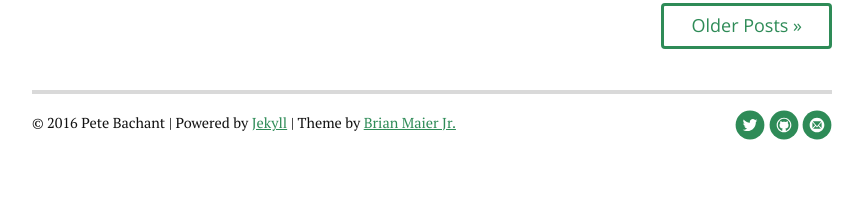
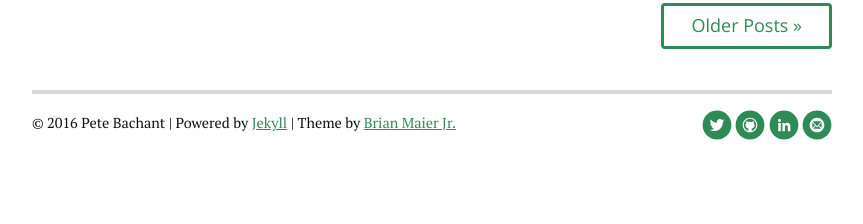
Before and after one commit to petebachant/petebachant.github.io, a Jekyll site: the page built from index.html, in a window 1280 px wide. Shown: the part 1201-1425 px from the top of the page, without its empty margins (208-1071 px from the left). Built offline with Jekyll 4.4.1, drawn with Linux system fonts in a browser that asks for light colours; nearby versions of some CDN libraries; the list of posts is cut into pages by our own code.

Commit message:
Add LinkedIn to footer

```diff
--- a/_config.yml
+++ b/_config.yml
@@ -30,5 +30,6 @@ social:
    github: petebachant
    twitter: petebachant
    email: petebachant@gmail.com
+   linkedin: petebachant
 
 google_analytics: "UA-83958101-2"
--- a/_includes/footer.html
+++ b/_includes/footer.html
@@ -28,6 +28,13 @@
                   </svg>
             </a></li>
             {% endif %}
+            {% if site.social.linkedin %}
+            <li><a href="https://linkedin.com/in/{{ site.social.linkedin }}">
+                  <svg id="linkedin" class="custom-icon" version="1.1" xmlns="http://www.w3.org/2000/svg" xmlns:xlink="http://www.w3.org/1999/xlink" viewBox="0 0 100 100" style="height: 30px; width: 30px;"><circle class="outer-shape" cx="50" cy="50" r="48" style="opacity: 1;"></circle>
+                  <path class="inner-shape" style="opacity: 1;" transform="translate(25,25) scale(0.1)" d="M150.65,100.682c0,27.992-22.508,50.683-50.273,50.683c-27.765,0-50.273-22.691-50.273-50.683 C50.104,72.691,72.612,50,100.377,50C128.143,50,150.65,72.691,150.65,100.682z M143.294,187.333H58.277V462h85.017V187.333z M279.195,187.333h-81.541V462h81.541c0,0,0-101.877,0-144.181c0-38.624,17.779-61.615,51.807-61.615 c31.268,0,46.289,22.071,46.289,61.615c0,39.545,0,144.181,0,144.181h84.605c0,0,0-100.344,0-173.915 s-41.689-109.131-99.934-109.131s-82.768,45.369-82.768,45.369V187.333z"></path>
+                  </svg>
+            </a></li>
+            {% endif %}
             {% if site.social.email %}
             <li><a href="mailto:{{ site.social.email }}">
                   <svg id="mail" class="custom-icon" version="1.1" xmlns="http://www.w3.org/2000/svg" xmlns:xlink="http://www.w3.org/1999/xlink" viewBox="0 0 100 100" style="height: 30px; width: 30px;"><circle class="outer-shape" cx="50" cy="50" r="48" style="opacity: 1;"></circle>
```
